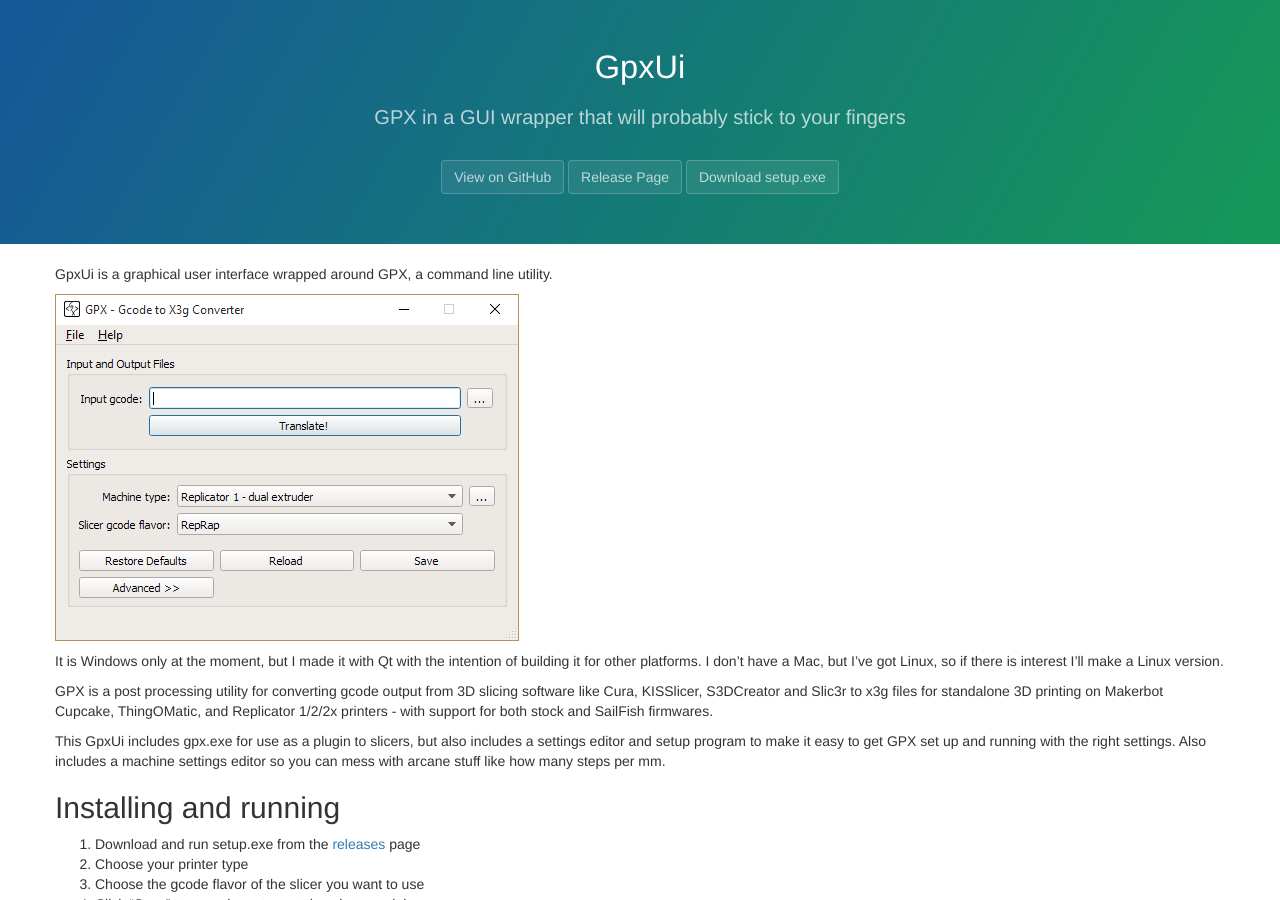
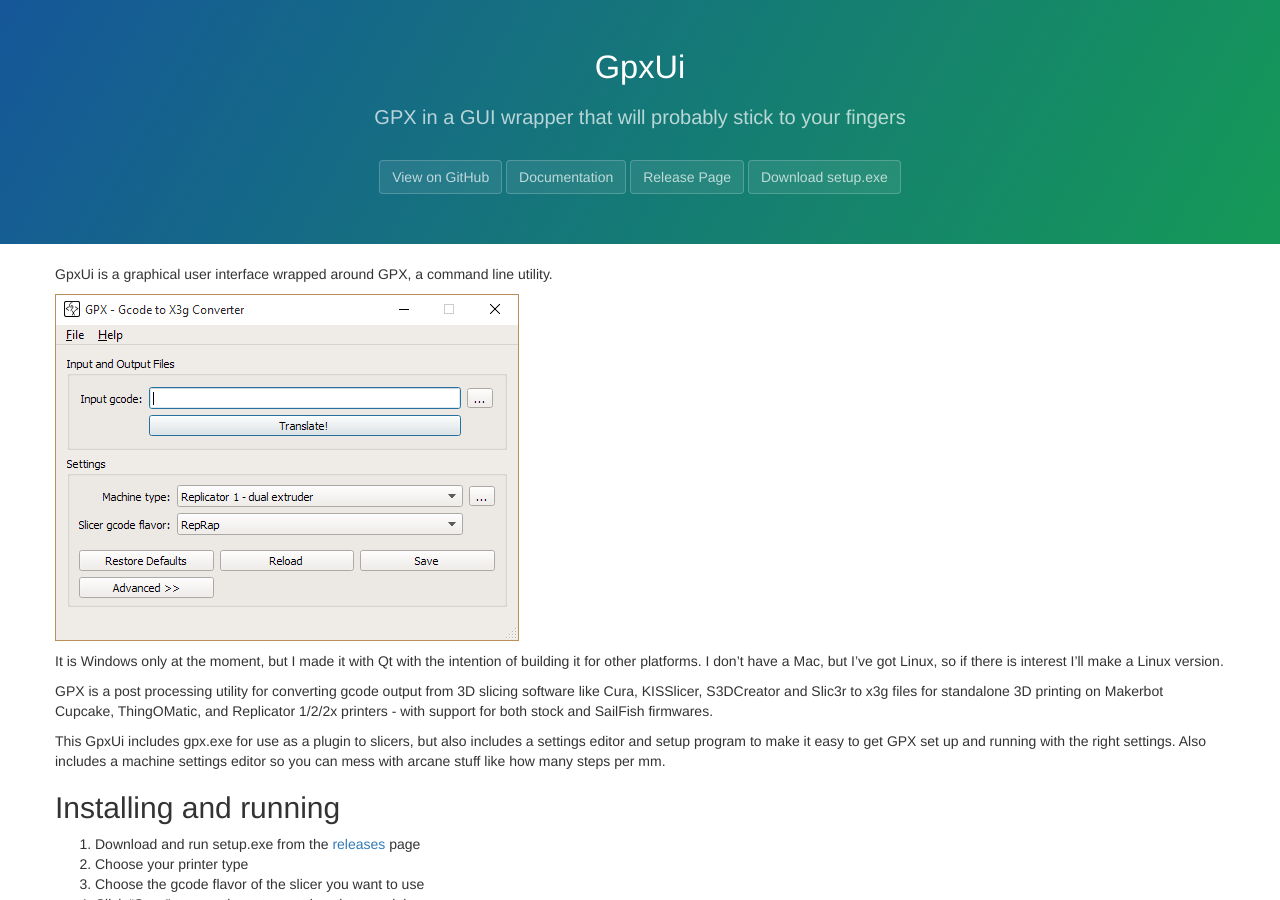
Before and after one commit to markwal/GpxUi, a Jekyll site: the page built from README.md, in a window 1280 px wide and 900 px high. Built offline with Jekyll 4.4.1, drawn with Linux system fonts in a browser that asks for light colours; nearby versions of some CDN libraries.

Commit message:
Documentation link

```diff
--- a/_layouts/welcome.html
+++ b/_layouts/welcome.html
@@ -5,6 +5,7 @@
       <h1 class="project-name">GpxUi</h1>
       <h2 class="project-tagline">GPX in a GUI wrapper that will probably stick to your fingers</h2>
       <a href="https://github.com/markwal/GpxUi" class="btn">View on GitHub</a>
+      <a href="https://markwal.github.io/GpxUi/intro.html" class="btn">Documentation</a>
       <a href="https://github.com/markwal/GpxUi/releases/latest" class="btn">Release Page</a>
       <a href="https://github.com/markwal/GpxUi/releases/download/0.1.5/setup.exe" class="btn">Download setup.exe</a>
     </section>
```
